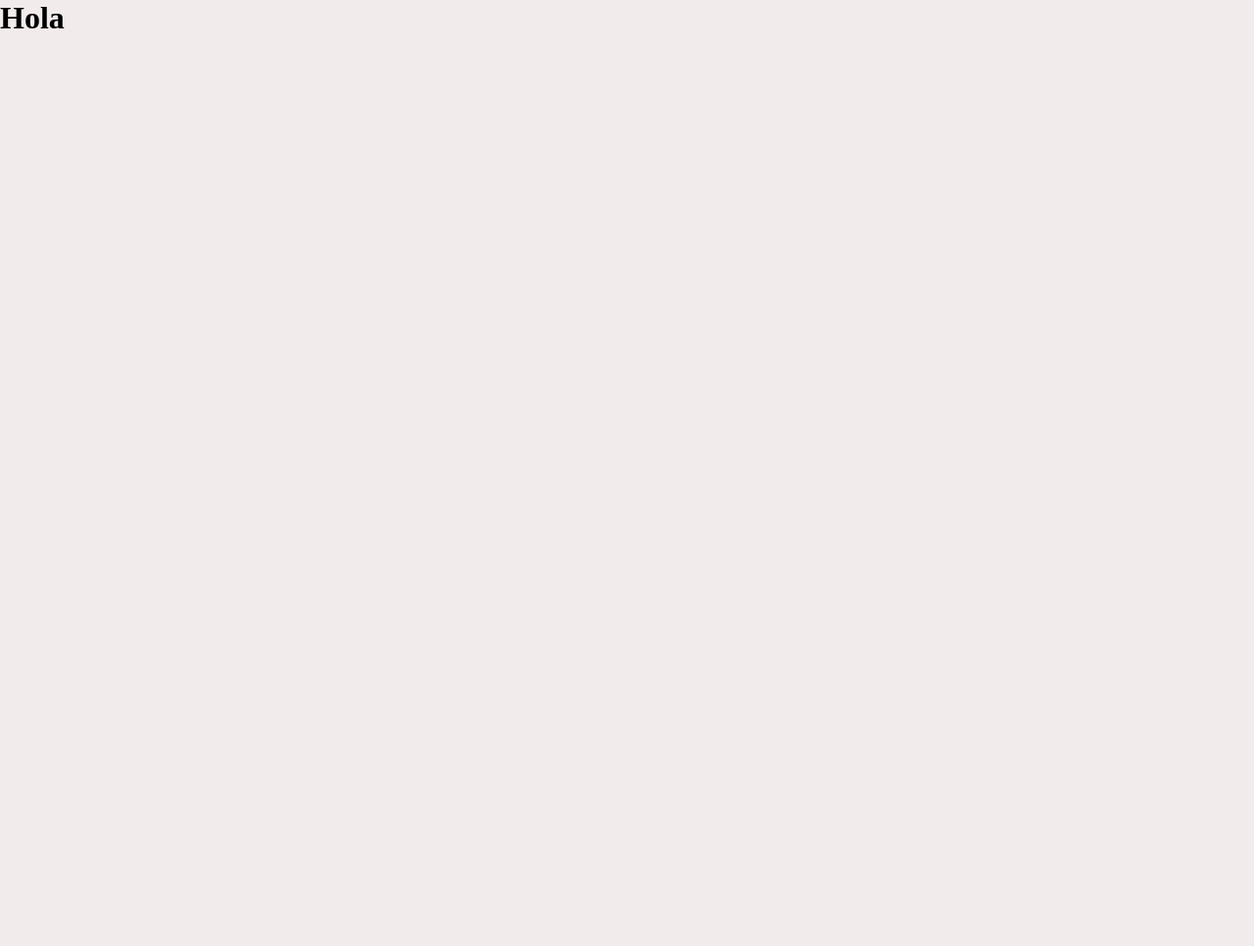
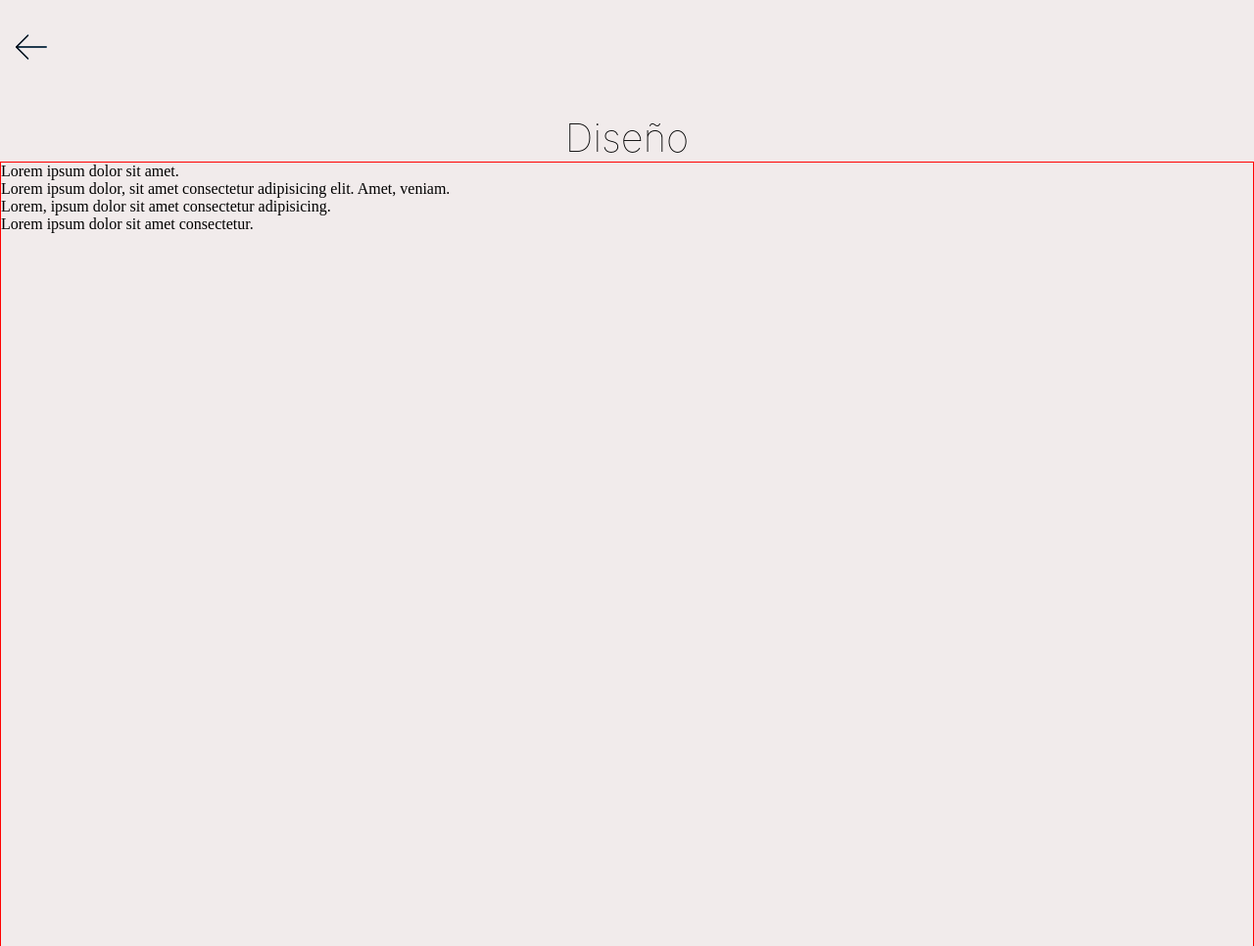
Before and after one commit to Silvina-web/Vecinas, a plain HTML site: page pages/diseño.html in a window 1280 px wide. Shown: the whole page at 98% size. Before the commit the page ends 800 px from the top, so only its background shows below. Drawn offline with Linux system fonts and the light colour scheme.

```diff
--- a/estilo.scss
+++ b/estilo.scss
@@ -103,9 +103,9 @@
 }
 
 
+/* Los estilos de los titulos se comparten en todas las secciones */
 
-
-/* foto ------------------------foto-------------------------foto */
+/* fotografia ------------------------fotografia-------------------------foto */
 .titulos{
   margin-top:3rem;
   text-align: center;
@@ -125,7 +125,7 @@
   .cards{
     margin-top: 1rem;
     width: 18.8rem;
-    box-shadow: 3px 3px 5px rgb(201, 201, 201);
+    box-shadow: 2px 2px 5px rgb(201, 201, 201);
     h2{
       font-family: -apple-system, BlinkMacSystemFont, 'Segoe UI', Roboto, Oxygen, Ubuntu, Cantarell, 'Open Sans', 'Helvetica Neue', sans-serif;
       font-weight: 400;
@@ -142,8 +142,19 @@
 }
 }
 
+/* DISEñO--------------------DISEñO------------------- */
 
-/* --------------MAILS--------------MAILS-------MAILS */
+.container__padre{
+  border: 1px solid red;
+   width: 100wh;
+   height: 100vh;
+}
+
+
+
+
+
+/* --ONTACTANOS --------CONTACTANOS ------------MAILS--------------MAILS-------MAILS */
 
 .mails{
  background-color:#f1ebeb;
--- a/pages/diseño.html
+++ b/pages/diseño.html
@@ -7,6 +7,19 @@
     <title>Document</title>
 </head>
 <body>
-    <h1>Hola</h1>
+
+    <div class="flecha">
+        <a href="../index.html"><img src="../img/left-arrow.png" alt=""></a>
+    </div>
+
+   <nav class="titulos">Diseño</nav>
+
+
+   <div class="container__padre">
+       <div class="hijo1">Lorem ipsum dolor sit amet.</div>
+       <div class="hijo2">Lorem ipsum dolor, sit amet consectetur adipisicing elit. Amet, veniam.</div>
+       <div class="hijo3">Lorem, ipsum dolor sit amet consectetur adipisicing. </div>
+      <div class="hijo4">Lorem ipsum dolor sit amet consectetur.</div>
+ </div>
 </body>
 </html>
```
Also changed, not shown: contacto.html (deleted, +0 -22 lines), diseño.html (deleted, +0 -12 lines), estilo.css, 1 other file.
